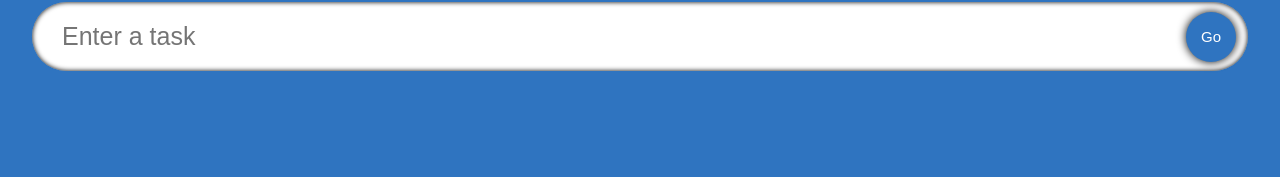
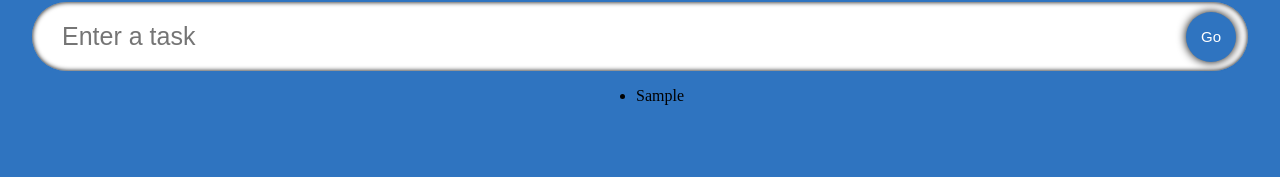
Before and after one commit to MikiWojak/taskify-react-ts, a React (Create React App) app: page / in a window 1280 px wide. Both pictures are taken after typing "Sample" into the empty fields and a click on the button "Go". Shown: the part 105-282 px from the top of the page. Built offline with nearby package versions, Linux system fonts and the light colour scheme; a web font is replaced by a local one.

Commit message:
Todos WIP, blur input on click Enter

```diff
--- a/src/App.tsx
+++ b/src/App.tsx
@@ -35,6 +35,13 @@ const App: React.FC = () => {
         setTodo={setTodo}
         handleAdd={handleAdd}
       />
+
+      {/* <TodoList /> */}
+      <ul>
+      {todos.map(t => (
+        <li key={t.id}>{t.todo}</li>
+      ))}
+      </ul>
     </div>
   );
 }
--- a/src/components/InputField.tsx
+++ b/src/components/InputField.tsx
@@ -1,4 +1,4 @@
-import React from 'react';
+import React, { useRef } from 'react';
 
 interface Props {
     todo: string;
@@ -7,9 +7,15 @@ interface Props {
 }
 
 const InputField: React.FC<Props> = ({ todo, setTodo, handleAdd }) => {
+    const inputRef = useRef<HTMLInputElement>(null)
+
     return (
-        <form className="input" onSubmit={handleAdd}>
+        <form className="input" onSubmit={(e) => {
+                handleAdd(e)
+                inputRef.current?.blur()
+        }}>
             <input
+                ref={inputRef}
                 type="input"
                 placeholder="Enter a task"
                 className="input__box"
```
